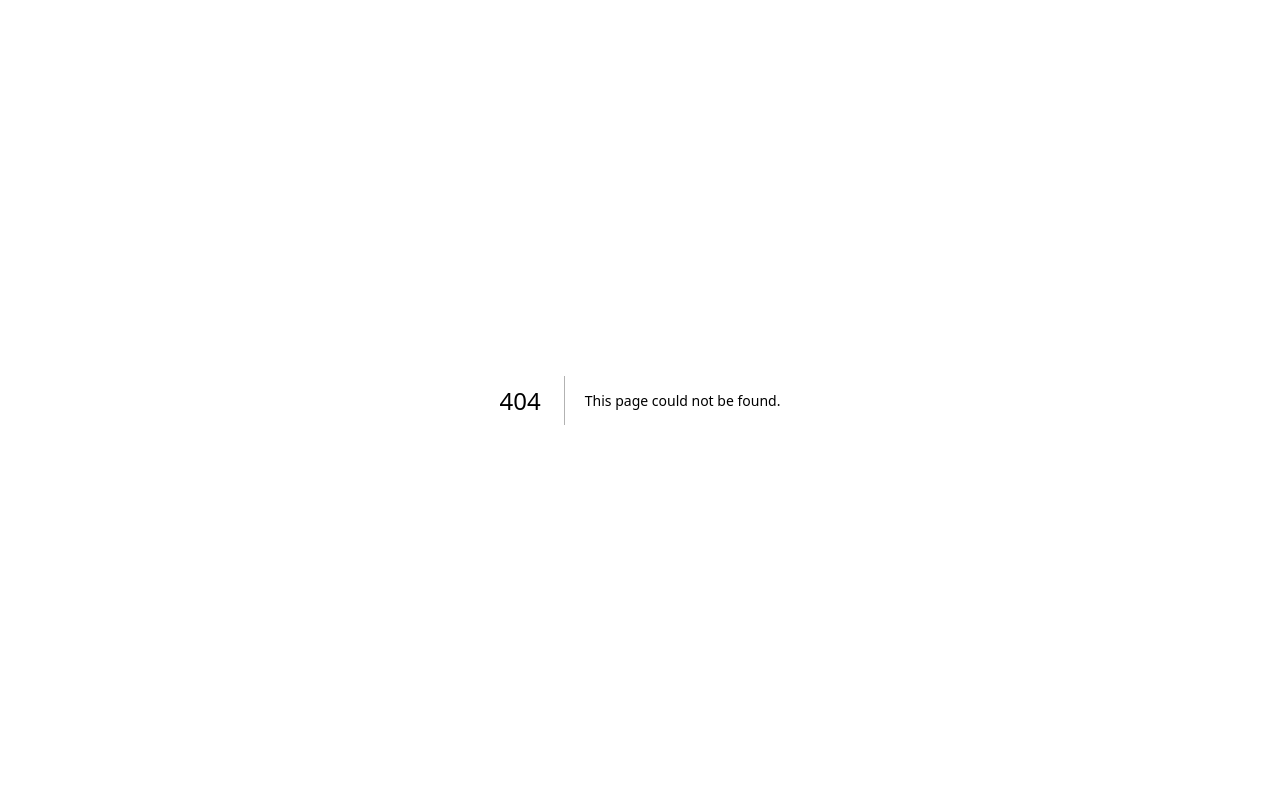
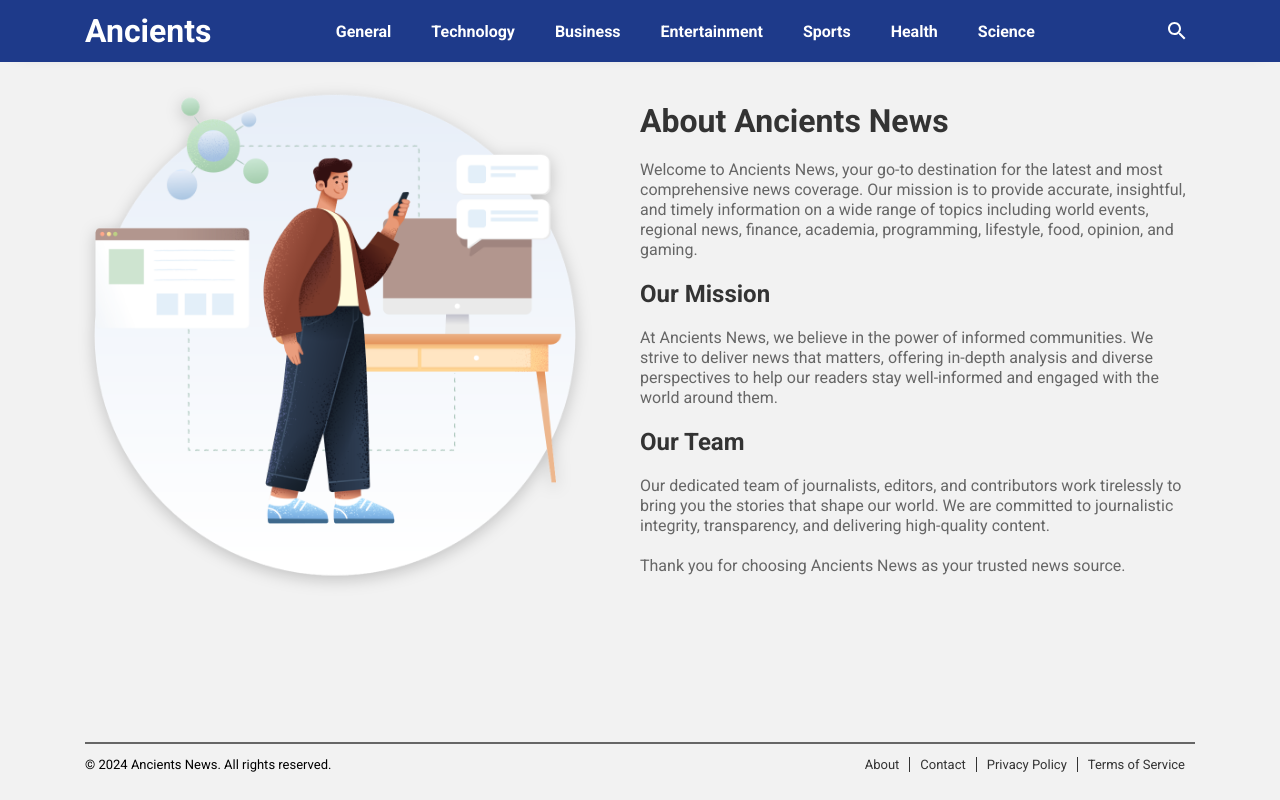
Before and after one commit to Edward-Ang/Ancients, a Next.js app: page /about in a window 1280 px wide. Before the commit this address had no page. Built offline with nearby package versions, Linux system fonts and the light colour scheme.

Commit message:
+ about page

```diff
--- /dev/null
+++ b/src/app/about/page.js
@@ -0,0 +1,45 @@
+import Header from '@/components/header/header';
+import styles from './page.module.css';
+import Footer from '@/components/footer/footer';
+import Image from 'next/image';
+import AboutIllustration from '@/assests/images/aboutillustration.png';
+
+export default function About() {
+    return (
+        <>
+            <Header />
+            <div className={styles.wrapper}>
+                <div className={styles.container}>
+                    <div className={styles.left}>
+                        <h1 className={styles.title}>About Ancients News</h1>
+                        <p className={styles.content}>
+                            Welcome to Ancients News, your go-to destination for the latest and most comprehensive news coverage.
+                            Our mission is to provide accurate, insightful, and timely information on a wide range of topics
+                            including world events, regional news, finance, academia, programming, lifestyle, food, opinion,
+                            and gaming.
+                        </p>
+                        <h2 className={styles.subTitle}>Our Mission</h2>
+                        <p className={styles.content}>
+                            At Ancients News, we believe in the power of informed communities. We strive to deliver news that matters,
+                            offering in-depth analysis and diverse perspectives to help our readers stay well-informed and engaged
+                            with the world around them.
+                        </p>
+                        <h2 className={styles.subTitle}>Our Team</h2>
+                        <p className={styles.content}>
+                            Our dedicated team of journalists, editors, and contributors work tirelessly to bring you the stories that
+                            shape our world. We are committed to journalistic integrity, transparency, and delivering high-quality
+                            content.
+                        </p>
+                        <h4 className={styles.closure}>Thank you for choosing Ancients News as your trusted news source.</h4>
+                    </div>
+                    <div className={styles.right}>
+                        <div className={styles.imgContainer}>
+                            <Image width={500} className={styles.image} src={AboutIllustration} alt='About Ancients News' />
+                        </div>
+                    </div>
+                </div>
+            </div>
+            <Footer />
+        </>
+    );
+}
--- /dev/null
+++ b/src/app/about/page.module.css
@@ -0,0 +1,55 @@
+.wrapper {
+    padding: 0;
+    margin: 0;
+    height: 85vh;
+}
+
+.container {
+    width: 1110px;
+    margin: 0 auto;
+    display: flex;
+}
+
+.left {
+    width: 50%;
+    order: 2;
+    padding-top: 20px;
+
+    .title {
+        color: var(--title);
+        margin: 20px 0;
+    }
+
+    .subTitle {
+        color: var(--title);
+    }
+
+    .content,
+    .closure {
+        margin: 0;
+        line-height: 20px;
+        color: var(--desc);
+    }
+
+    .closure {
+        font-weight: normal;
+        margin-top: 20px;
+    }
+}
+
+.right{
+    width: 50%;
+    order: 1;
+
+    .imgContainer{
+        width: 100%;
+        display: flex;
+        justify-content: start;
+        align-items: center;
+        padding-top: 20px;
+    }
+
+    .image{
+        filter: drop-shadow(0 4px 8px rgba(0, 0, 0, 0.2));
+    }
+}
```
Also changed, not shown: src/assests/images/aboutIllustration.png (added).
